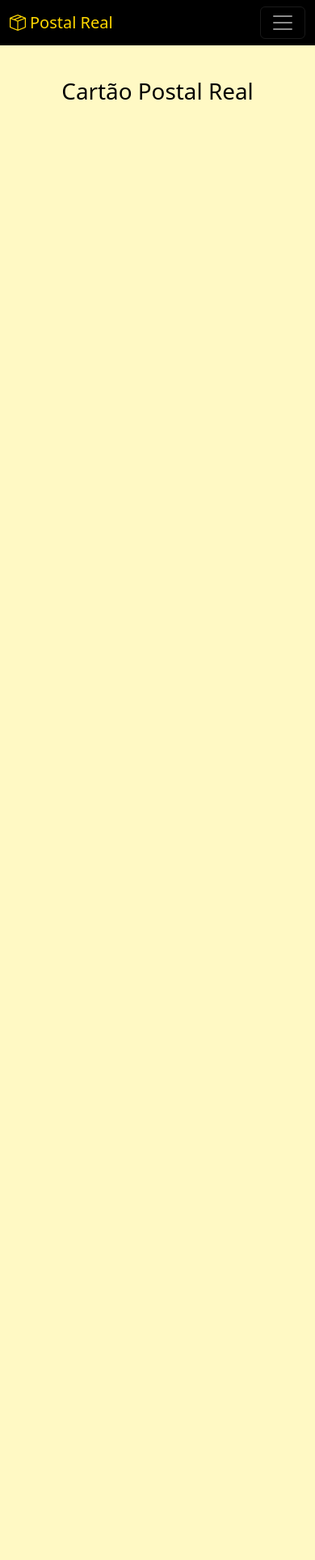
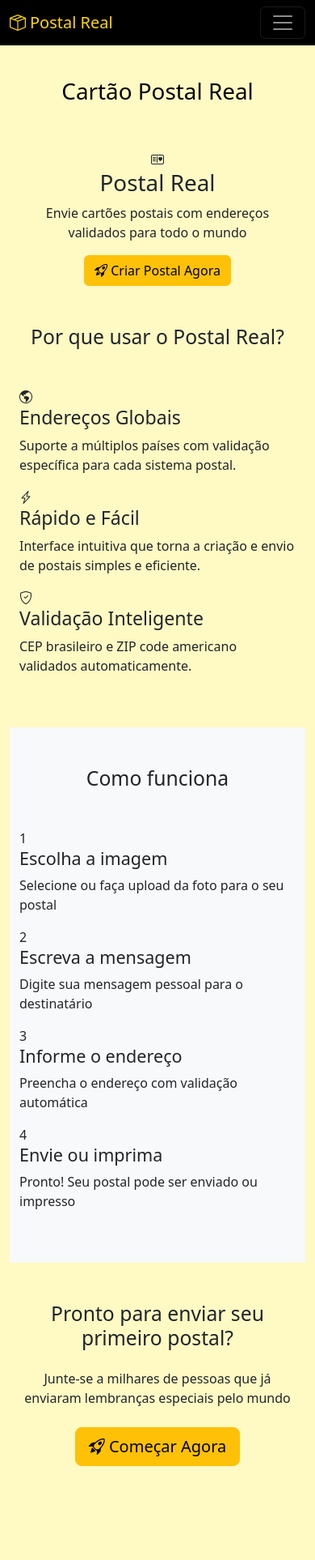
Before and after one commit to recursossauro/Address-Service, a Django app: page /postcard/ in a window 390 px wide. Shown: the whole page at 81% size. Before the commit the page ends 123 px from the top, so only its background shows below. Run offline with Django 5.2, Linux system fonts and the light colour scheme.

Commit message:
feat: create stunning homepage for Postal Real application
- Implement responsive hero section with gradient background
- Add features section highlighting key benefits (global addresses, ease of use, validation)
- Create step-by-step "How it works" section with numbered steps
- Include compelling call-to-action section
- Develop custom CSS with hover effects, animations, and mobile responsiveness
- Maintain brand consistency with yellow/black/white color scheme
- Optimize layout for both desktop and mobile devices

```diff
--- a/postcard/templates/postcard/index.html
+++ b/postcard/templates/postcard/index.html
@@ -1,4 +1,112 @@
 {% extends 'postcard/base.html' %}
 {% load static %}
+
+{% block head %}
+    <link rel="stylesheet" href="{% static 'postcard/index.css' %}">
+{% endblock %}
+
 {% block conteudo %}
+<div class="hero-section">
+    <div class="container text-center">
+        <!-- Logo e Título Principal -->
+        <div class="hero-content">
+            <div class="hero-icon">
+                <i class="bi bi-postcard-heart"></i>
+            </div>
+            <h1 class="hero-title">Postal Real</h1>
+            <p class="hero-subtitle">Envie cartões postais com endereços validados para todo o mundo</p>
+
+            <!-- Botão Principal de Ação -->
+            <div class="hero-actions">
+                <a href="{% url 'postcard:enviar' %}" class="btn btn-warning btn-hero">
+                    <i class="bi bi-rocket-takeoff"></i> Criar Postal Agora
+                </a>
+            </div>
+        </div>
+    </div>
+</div>
+
+<!-- Seção de Recursos -->
+<section class="features-section py-5">
+    <div class="container">
+        <h2 class="section-title text-center mb-5">Por que usar o Postal Real?</h2>
+
+        <div class="row">
+            <!-- Recurso 1 -->
+            <div class="col-md-4 feature-item">
+                <div class="feature-icon">
+                    <i class="bi bi-globe-americas"></i>
+                </div>
+                <h3>Endereços Globais</h3>
+                <p>Suporte a múltiplos países com validação específica para cada sistema postal.</p>
+            </div>
+
+            <!-- Recurso 2 -->
+            <div class="col-md-4 feature-item">
+                <div class="feature-icon">
+                    <i class="bi bi-lightning-charge"></i>
+                </div>
+                <h3>Rápido e Fácil</h3>
+                <p>Interface intuitiva que torna a criação e envio de postais simples e eficiente.</p>
+            </div>
+
+            <!-- Recurso 3 -->
+            <div class="col-md-4 feature-item">
+                <div class="feature-icon">
+                    <i class="bi bi-shield-check"></i>
+                </div>
+                <h3>Validação Inteligente</h3>
+                <p>CEP brasileiro e ZIP code americano validados automaticamente.</p>
+            </div>
+        </div>
+    </div>
+</section>
+
+<!-- Seção de Como Funciona -->
+<section class="how-it-works-section py-5 bg-light">
+    <div class="container">
+        <h2 class="section-title text-center mb-5">Como funciona</h2>
+
+        <div class="row">
+            <!-- Passo 1 -->
+            <div class="col-md-3 step-item">
+                <div class="step-number">1</div>
+                <h4>Escolha a imagem</h4>
+                <p>Selecione ou faça upload da foto para o seu postal</p>
+            </div>
+
+            <!-- Passo 2 -->
+            <div class="col-md-3 step-item">
+                <div class="step-number">2</div>
+                <h4>Escreva a mensagem</h4>
+                <p>Digite sua mensagem pessoal para o destinatário</p>
+            </div>
+
+            <!-- Passo 3 -->
+            <div class="col-md-3 step-item">
+                <div class="step-number">3</div>
+                <h4>Informe o endereço</h4>
+                <p>Preencha o endereço com validação automática</p>
+            </div>
+
+            <!-- Passo 4 -->
+            <div class="col-md-3 step-item">
+                <div class="step-number">4</div>
+                <h4>Envie ou imprima</h4>
+                <p>Pronto! Seu postal pode ser enviado ou impresso</p>
+            </div>
+        </div>
+    </div>
+</section>
+
+<!-- Chamada Final para Ação -->
+<section class="cta-section py-5">
+    <div class="container text-center">
+        <h2 class="mb-4">Pronto para enviar seu primeiro postal?</h2>
+        <p class="mb-4">Junte-se a milhares de pessoas que já enviaram lembranças especiais pelo mundo</p>
+        <a href="{% url 'postcard:enviar' %}" class="btn btn-warning btn-lg">
+            <i class="bi bi-rocket-takeoff"></i> Começar Agora
+        </a>
+    </div>
+</section>
 {% endblock %}
--- a/postcard/templates/postcard/visualizar_postal.html
+++ b/postcard/templates/postcard/visualizar_postal.html
@@ -46,7 +46,7 @@
             <i class="bi bi-printer"></i> Imprimir
         </button>
         <a href="{% url 'postcard:enviar' %}" class="btn btn-primary">
-            <i class="bi bi-send"></i> Enviar para Impressão
+            <i class="bi bi-send"></i> Enviar
         </a>
     </div>
 </div>
```
